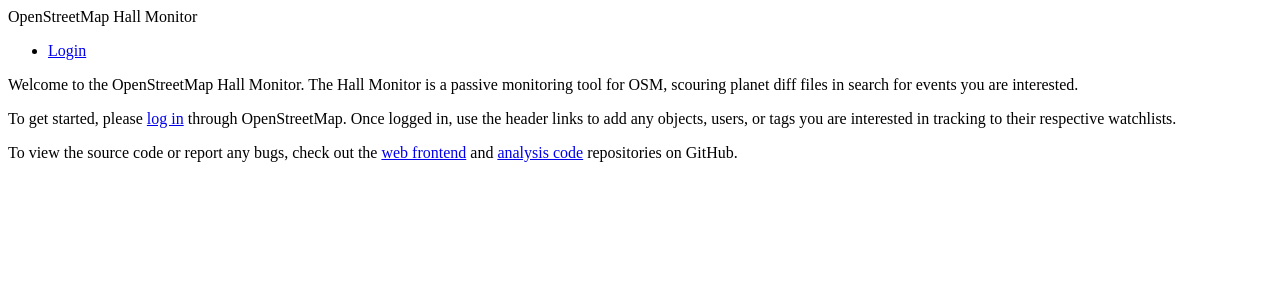
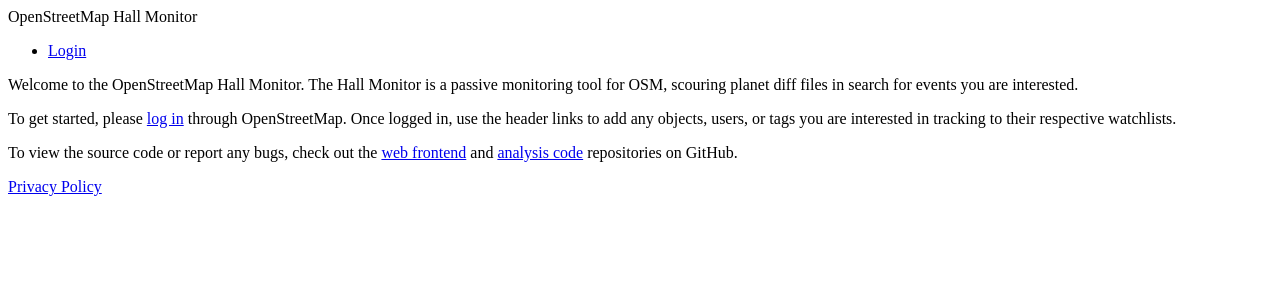
Before and after one commit to ethan-nelson/osm_hall_monitor_web, a Flask app: page / in a window 1280 px wide. Shown: the top 300 px of the page. Run offline with Flask 2, Linux system fonts and the light colour scheme.

Commit message:
Add privacy start

```diff
--- a/app.py
+++ b/app.py
@@ -250,8 +250,14 @@ def authorize():
     return flask.redirect('/')
 
 
+@app.route('/html/privacy')
+@app.route('/privacy')
+def privacy():
+    return flask.render_template('privacy.html')
+
+
+@app.route('/html')
 @app.route('/')
-@app.route('/web')
 def home():
     return flask.render_template('home.html')
 
--- a/templates/default.html
+++ b/templates/default.html
@@ -13,6 +13,8 @@
         {% include "nav.html" %}
         {% include "side.html" %}
         {% block content %}{% endblock %}
-
     </body>
+    <footer>
+        {% include "footer.html" %}
+    </footer>
 </html>
--- /dev/null
+++ b/templates/footer.html
@@ -0,0 +1,3 @@
+<div>
+<a href="{{ url_for('privacy') }}">Privacy Policy</a>
+</div>
```
